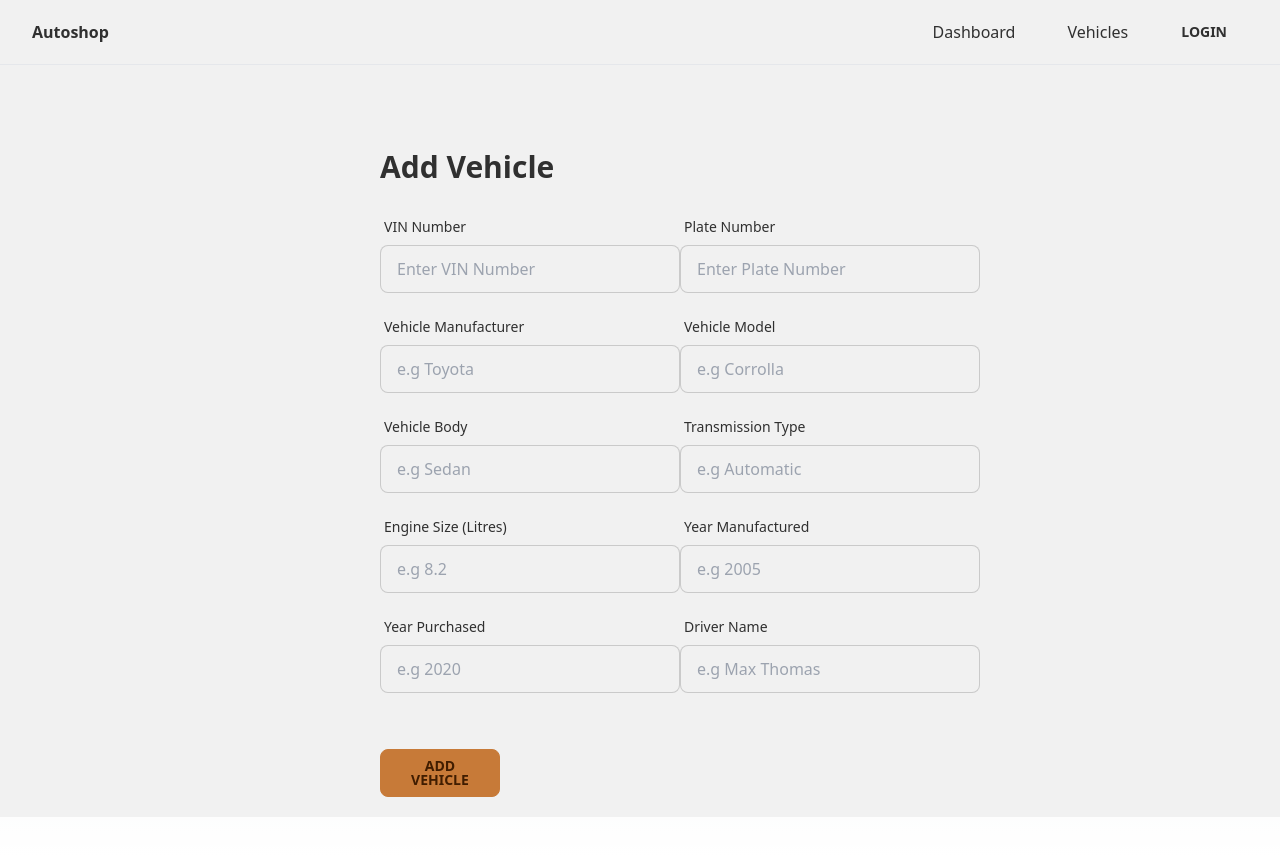
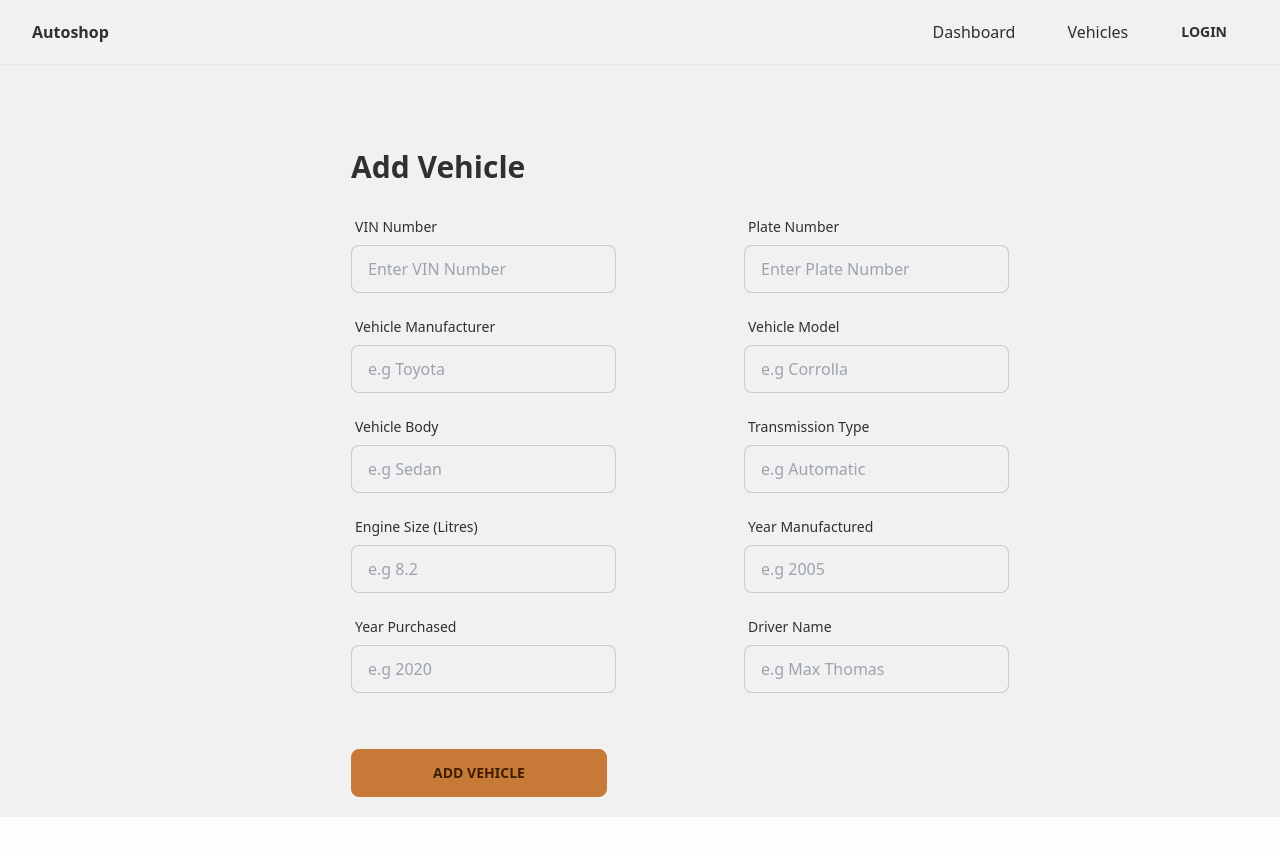
Before and after one commit to leanjunio/autoshop, a Next.js app: page /vehicles/add in a window 1280 px wide. Built offline with nearby package versions, Linux system fonts and the light colour scheme; no server answers.

Commit message:
styling changes

```diff
--- a/src/pages/vehicles/add.tsx
+++ b/src/pages/vehicles/add.tsx
@@ -36,10 +36,10 @@ export default function AddVehiclePage() {
       </Head>
       <Layout>
         <div className="flex justify-center">
-          <div className="w-2/4 p-5">
+          <div className="p-5">
             <form onSubmit={handleSubmit(onSubmit)}>
               <h1 className="text-3xl font-bold my-6">Add Vehicle</h1>
-              <div className="grid grid-cols-2">
+              <div className="grid grid-cols-2 gap-x-32">
                 <div className="form-control w-full max-w-xs">
                   <label className="label">
                     <span className="label-text">VIN Number</span>
@@ -136,9 +136,9 @@ export default function AddVehiclePage() {
                     <span className="label-text-alt text-error">{errors.driver_name?.message}</span>
                   </label>
                 </div>
-              </div>
-              <div className="form-control mt-10 w-1/5">
-                <button className="btn btn-active btn-accent">Add Vehicle</button>
+                <div className="form-control mt-10">
+                  <button className="btn btn-wide btn-active btn-accent">Add Vehicle</button>
+                </div>
               </div>
             </form>
           </div>
```
